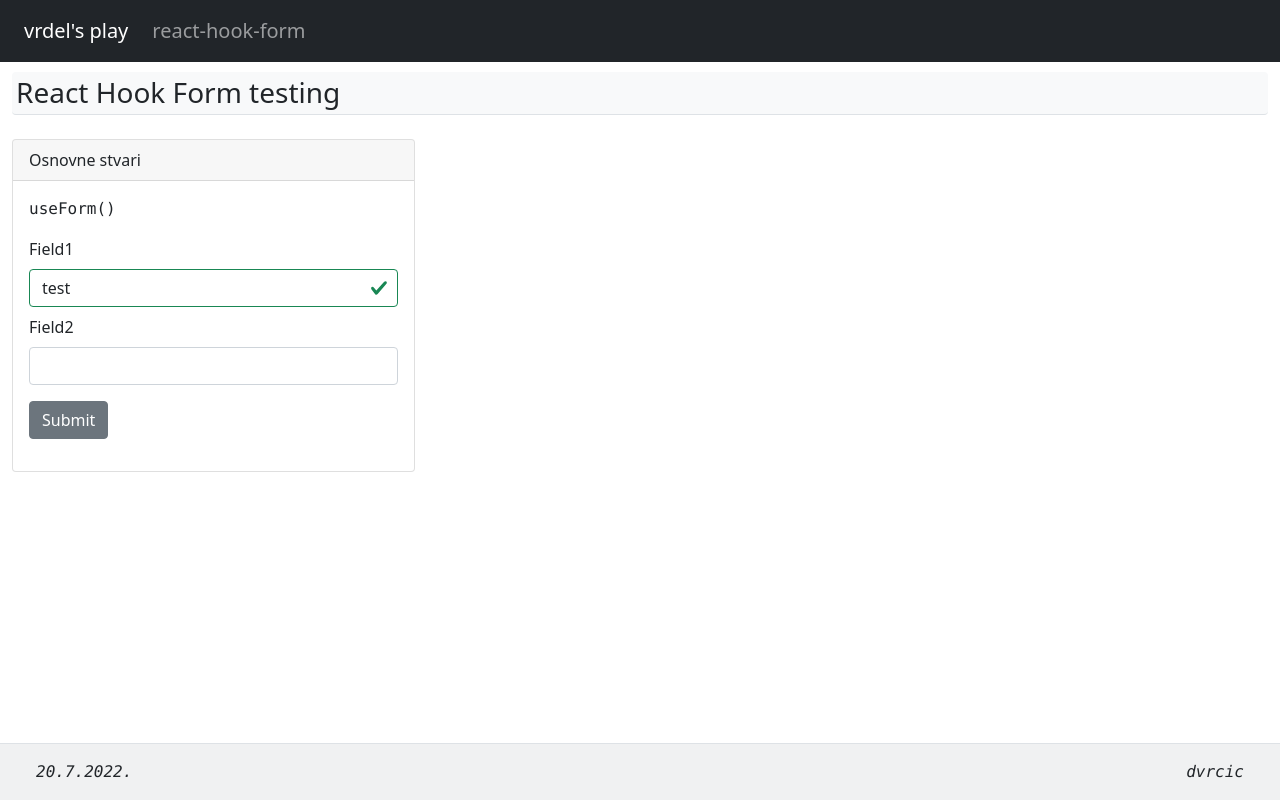
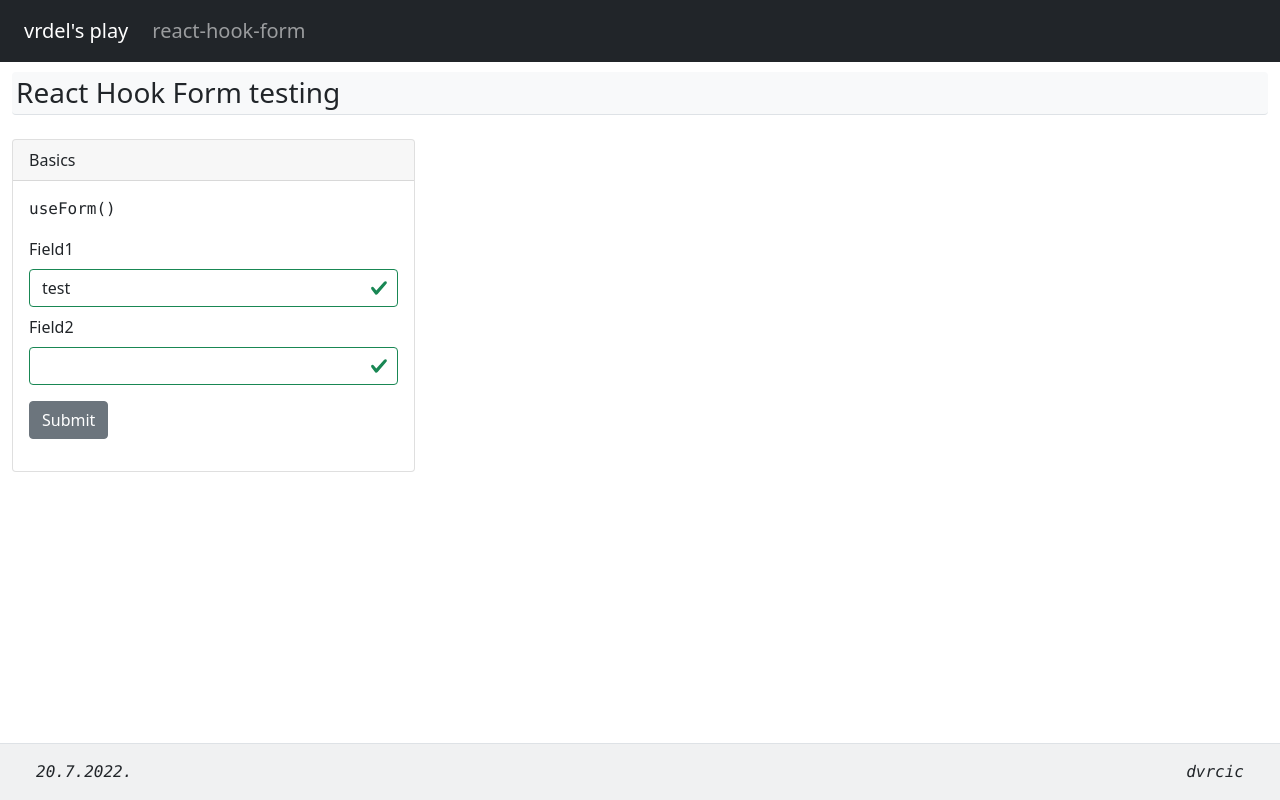
Before and after one commit to vrdel/react-playground, a React (Vite) app in the folder react-playground/: page /react-hook-form in a window 1280 px wide. Built offline with nearby package versions, Linux system fonts and the light colour scheme.

Commit message:
validation of first field also

```diff
--- a/react-playground/src/routes/reacthookform.jsx
+++ b/react-playground/src/routes/reacthookform.jsx
@@ -22,7 +22,7 @@ const TestForm1 = () => {
   const { register, handleSubmit, watch, formState: { errors } } = useForm();
   const onSubmit = data => console.log(data);
 
-  const {ref: ref1, ...exampleField} = register("example")
+  const {ref: ref1, ...exampleField} = register("example", {required: true})
   const {ref: ref2, ...exampleFieldRequired} = register("exampleRequired", {required: true} )
 
   return (
@@ -35,15 +35,30 @@ const TestForm1 = () => {
             <Label for="f1">
               Field1
             </Label>
-            <Input id="f1" className="is-valid form-control" defaultValue="test" innerRef={ref1} {...exampleField} />
-            {/* include validation with required or other standard HTML validation rules */}
+            <InputGroup>
+              <Input
+                id="f1"
+                className={`form-control ${errors.example ? "is-invalid" : "is-valid"}`}
+                defaultValue="test"
+                innerRef={ref1} {...exampleField}
+              />
+              { errors.example &&
+                <FormFeedback invalid>
+                  Needs text
+                </FormFeedback>
+              }
+            </InputGroup>
             <Label className="mt-2" for="f2">
               Field2
             </Label>
             <InputGroup>
-              <Input id="f2" className={`form-control ${errors.exampleRequired ? "is-invalid" : ''}`} innerRef={ref2} {...exampleFieldRequired} />
+              <Input
+                id="f2"
+                className={`form-control ${errors.exampleRequired ? "is-invalid" : "is-valid"}`}
+                innerRef={ref2} {...exampleFieldRequired}
+              />
               { errors.exampleRequired &&
-                <FormFeedback invalid tooltip>
+                <FormFeedback invalid>
                   Needs text
                 </FormFeedback>
               }
@@ -66,7 +81,7 @@ const ReactHookForm = () => {
           <Col sm="4">
             <Card>
               <CardHeader>
-                Osnovne stvari
+                Basics
               </CardHeader>
               <CardBody>
                 <CardTitle>
```
